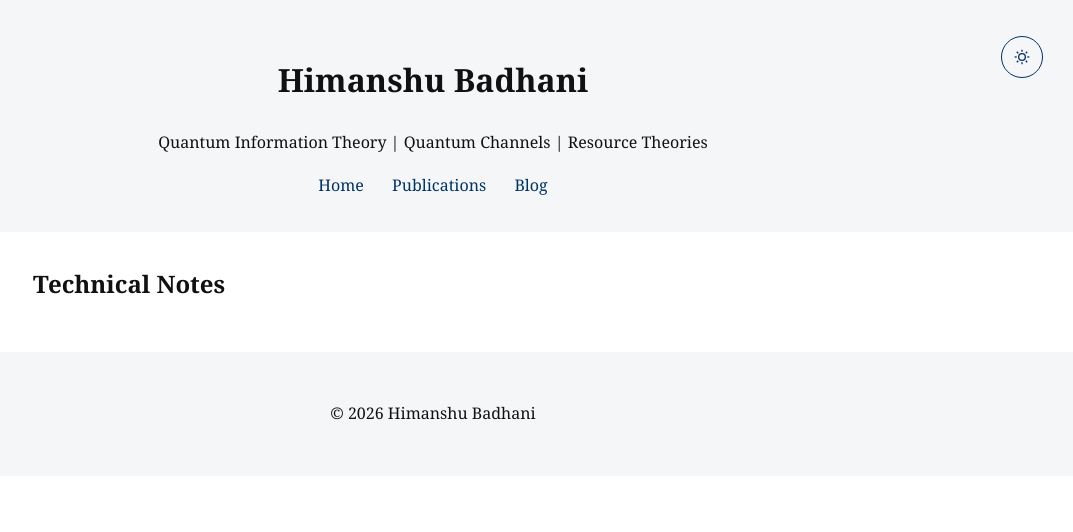
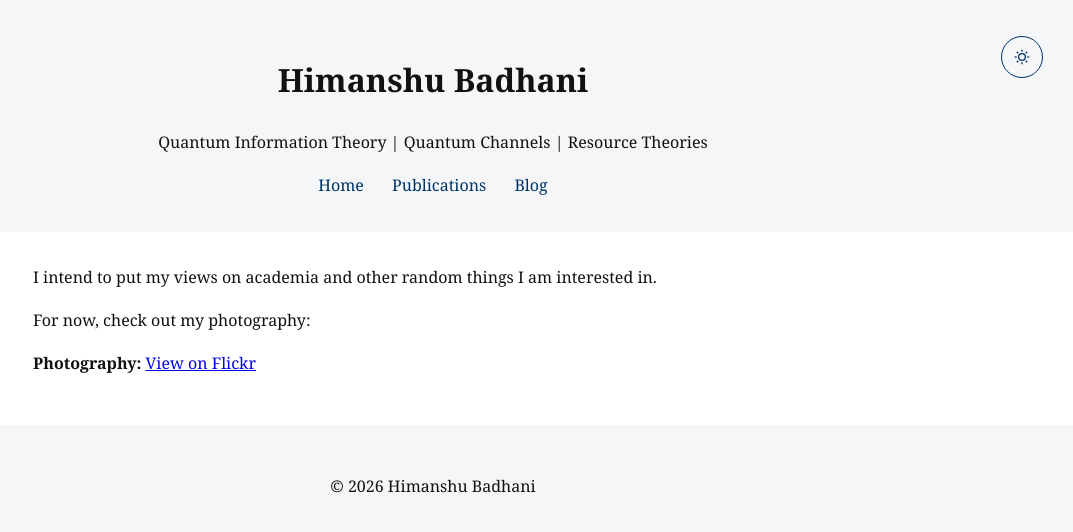
Before and after one commit to himanshubadhani/himanshubadhani.github.io, a Jekyll site: the page built from blog.md, in a window 1280 px wide. Shown: the top 532 px of the page, without its empty margins (207-1280 px from the left). Built offline with Jekyll 4.4.1, drawn with Linux system fonts in a browser that asks for light colours.

Commit message:
Update blog.md

```diff
--- a/blog.md
+++ b/blog.md
@@ -3,7 +3,15 @@ layout: default
 title: Technical Notes
 ---
 
-## Technical Notes
+I intend to put my views on academia and other random things I am interested in.
+
+For now, check out my photography:
+<div class="external-links">
+<strong>Photography:</strong>
+<a href="https://www.flickr.com/photos/184604166@N08/" target="_blank">
+View on Flickr
+</a>
+</div>
 
 {% for post in site.posts %}
   <div class="blog-item">
```
